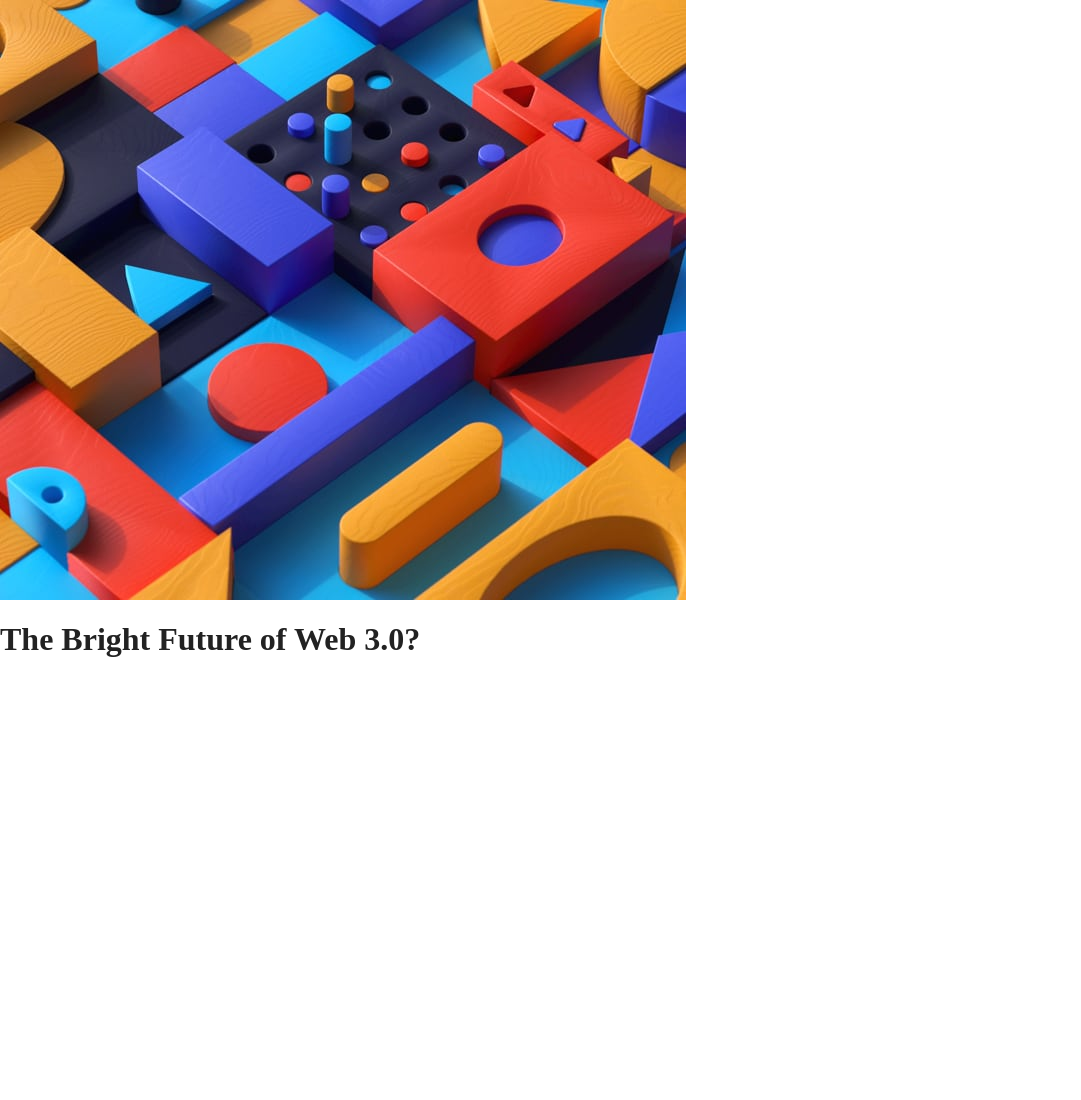
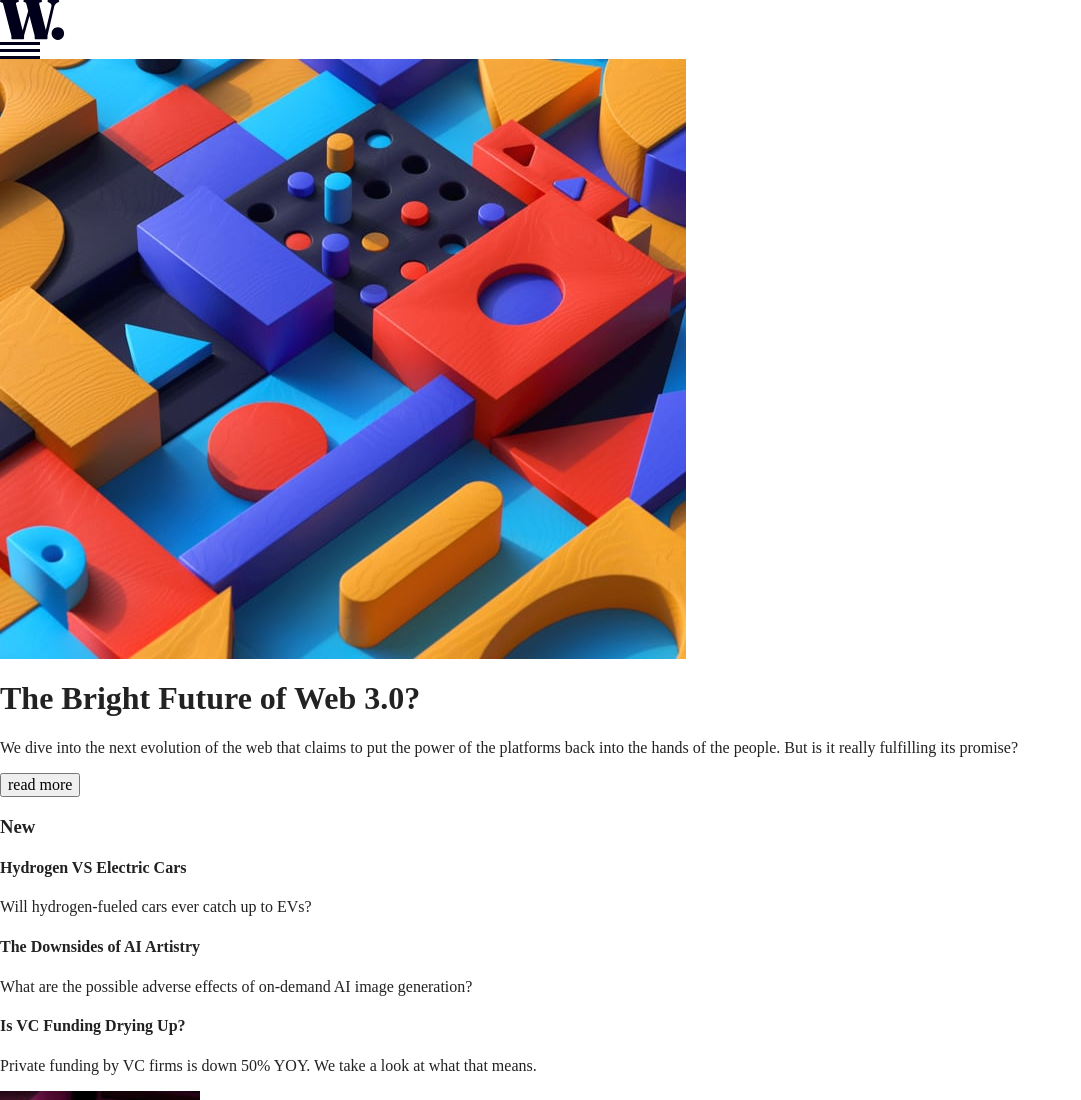
Before and after one commit to leo-nar-do/w-news-homepage, a website built with Parcel: page index.html in a window 1280 px wide. Shown: the top 1100 px of the page, without its empty margins (0-1081 px from the left). Before the commit the page ends 800 px from the top, so only its background shows below. Built offline with nearby package versions, Linux system fonts and the light colour scheme; files whose address does not match are found by name.

Commit message:
added basic html for home page

```diff
--- a/index.html
+++ b/index.html
@@ -24,9 +24,83 @@
 
 <body>
 
-  <!-- Add your site or application content here -->
-  <img src="file:///Users/leo/Documents/professional/professional%20:%20coding/news-homepage-main-leo/img/image-web-3-mobile.jpg" />
-  <h1>The Bright Future of Web 3.0?</h1>
+  <header>
+    <div>
+      <a href="#">
+      <img src="./img/logo.svg" alt="w news logo">
+      </a>
+    </div>
+
+    <div>
+      <img src="./icon-menu.svg" alt="w news icon-menu">
+    </div>
+  </header>
+
+  <main>
+    <section>
+      <div>
+        <img src="./img/image-web-3-mobile.jpg" alt="hero image">
+      </div>
+
+      <div>
+        <h1>The Bright Future of Web 3.0?</h1>
+        <p>We dive into the next evolution of the web that claims to put the power of the platforms back into the hands of the people. But is it really fulfilling its promise?</p>
+      </div>
+
+      <div>
+        <input type="button" value="read more">
+      </div>
+    </section>
+
+    <aside>
+      <div>
+        <h3>New</h3>
+        <div>
+          <article>
+            <h4>Hydrogen VS Electric Cars</h4>
+            <p>Will hydrogen-fueled cars ever catch up to EVs?</p>
+          </article>
+
+          <article>
+            <h4>The Downsides of AI Artistry</h4>
+            <p>What are the possible adverse effects of on-demand AI image generation?</p>
+          </article>
+
+          <article>
+            <h4>Is VC Funding Drying Up?</h4>
+            <p>Private funding by VC firms is down 50% YOY. We take a look at what that means.</p>
+          </article>
+        </div>
+      </div>
+    </aside>
+
+    <section>
+      <div>
+        <article>
+          <img src="./img/image-retro-pcs.jpg" alt="retro pc">
+          <h2>01</h2>
+          <h5>Reviving Retro PCs</h5>
+          <p>What happens when old PCs are given modern upgrades?</p>
+        </article>
+
+        <article>
+          <img src="./img/image-top-laptops.jpg" alt="laptop keyboard">
+          <h2>02</h2>
+          <h5>Top 10 Laptops of 2022</h5>
+          <p>Our best picks for various needs and budgets.</p>
+        </article>
+
+        <article>
+          <img src="./img/image-gaming-growth.jpg" alt="playstation controller">
+          <h2>03</h2>
+          <h5>The Growth of Gaming</h5>
+          <p>How the pandemic has sparked fresh opportunities.</p>
+        </article>
+      </div>
+    </section>
+
+  </main>
+
   <script src="js/vendor/modernizr-3.11.2.min.js"></script>
   <script src="js/plugins.js"></script>
   <script src="js/main.js"></script>
```
